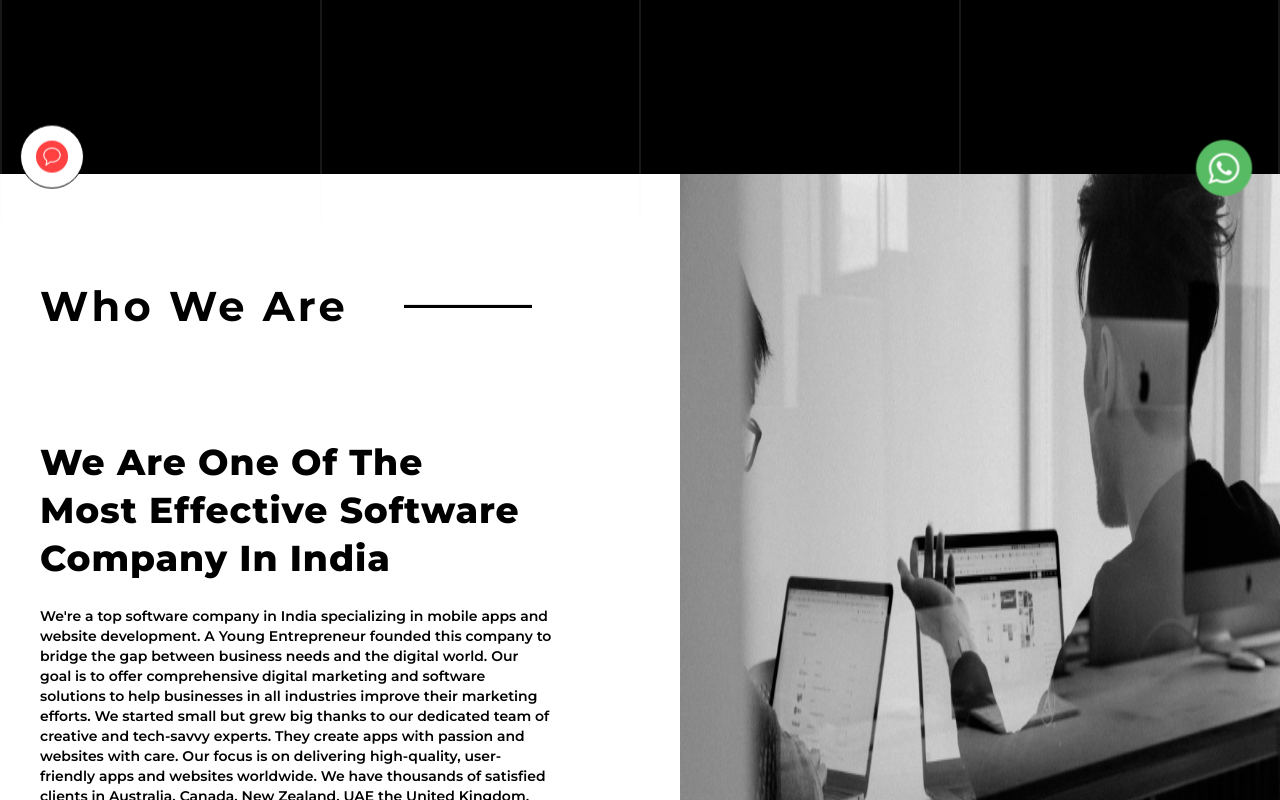
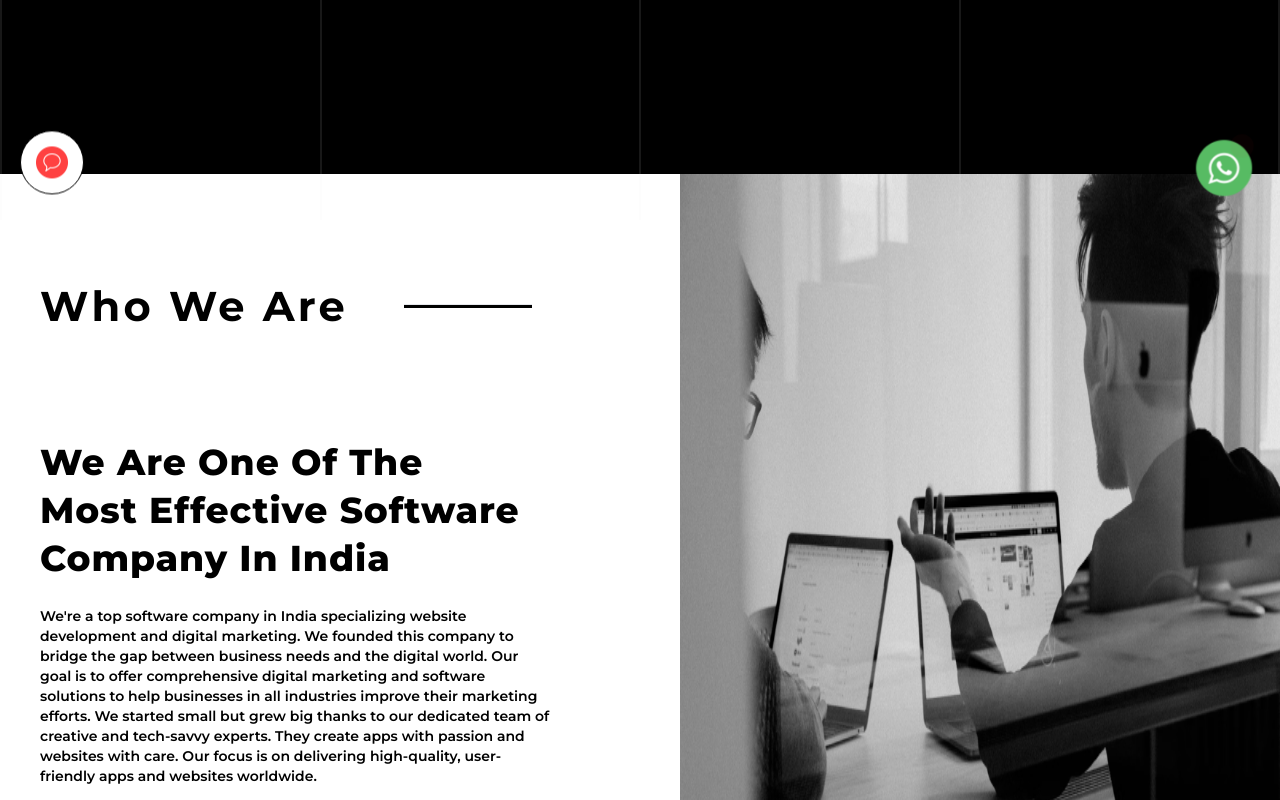
Before and after one commit to lovesinghkalbhor/Growthify, a Next.js app: page /about in a window 1280 px wide. Shown: the part 580-1380 px from the top of the page. Built offline with nearby package versions, Linux system fonts and the light colour scheme.

Commit message:
added pricing and heroxhost page

```diff
--- a/src/app/about/page.jsx
+++ b/src/app/about/page.jsx
@@ -128,21 +128,16 @@ export default function Home() {
                 We are one of The Most Effective Software Company in india{" "}
               </h2>
               <p>
-                We're a top software company in India specializing in mobile
-                apps and website development. A Young Entrepreneur founded this
-                company to bridge the gap between business needs and the digital
-                world. Our goal is to offer comprehensive digital marketing and
-                software solutions to help businesses in all industries improve
-                their marketing efforts. We started small but grew big thanks to
-                our dedicated team of creative and tech-savvy experts. They
-                create apps with passion and websites with care. Our focus is on
+                We're a top software company in India specializing website
+                development and digital marketing. We founded this company to
+                bridge the gap between business needs and the digital world. Our
+                goal is to offer comprehensive digital marketing and software
+                solutions to help businesses in all industries improve their
+                marketing efforts. We started small but grew big thanks to our
+                dedicated team of creative and tech-savvy experts. They create
+                apps with passion and websites with care. Our focus is on
                 delivering high-quality, user-friendly apps and websites
-                worldwide. We have thousands of satisfied clients in Australia,
-                Canada, New Zealand, UAE the United Kingdom, and the United
-                States who rely on us for their digital success. we're not just
-                a software company in India – we're your strategic partner in
-                digital transformation. Experience the difference with India's
-                premier software experts at Super Geeks Soft Tech.
+                worldwide.
               </p>
               <Link
                 href={"/about"}
@@ -227,16 +222,16 @@ export default function Home() {
             <div className="about__us-text-container">
               <h2>Turning Digital Dreams into Reality </h2>
               <p>
-                At SuperGeeks Soft Tech Pvt. Ltd., we aim to transform the
-                digital world globally, and our core value is innovation. We
-                push boundaries, use the latest technologies, and nurture a
-                culture of creativity. Our team is always looking for new
-                solutions, providing services that set new industry standards.
-                We prioritize transparency, reliability, and accountability in
+                At Growthifyservices, we aim to transform the digital world
+                globally, and our core value is innovation. We push boundaries,
+                use the latest technologies, and nurture a culture of
+                creativity. Our team is always looking for new solutions,
+                providing services that set new industry standards. We
+                prioritize transparency, reliability, and accountability in
                 everything we do. Collaboration and diversity are crucial for
                 us, bringing fresh ideas and innovative solutions. We value each
                 person’s contribution, which leads to collective success and
-                growth at SuperGeeks Soft Tech.
+                growth at Growthifyservices .
               </p>
             </div>
           </div>
--- a/src/global-css/home.css
+++ b/src/global-css/home.css
@@ -423,7 +423,7 @@ body {
     border-radius: 15px;
     border: 1px solid rgba(255, 255, 255, 0.24);
     /* height: 19rem; */
-    @apply sm:h-80 h-64;
+    @apply sm:h-80 h-72;
   }
   .our__client-cards .our__client-cards-imageContainer img {
     @apply w-6;
```
